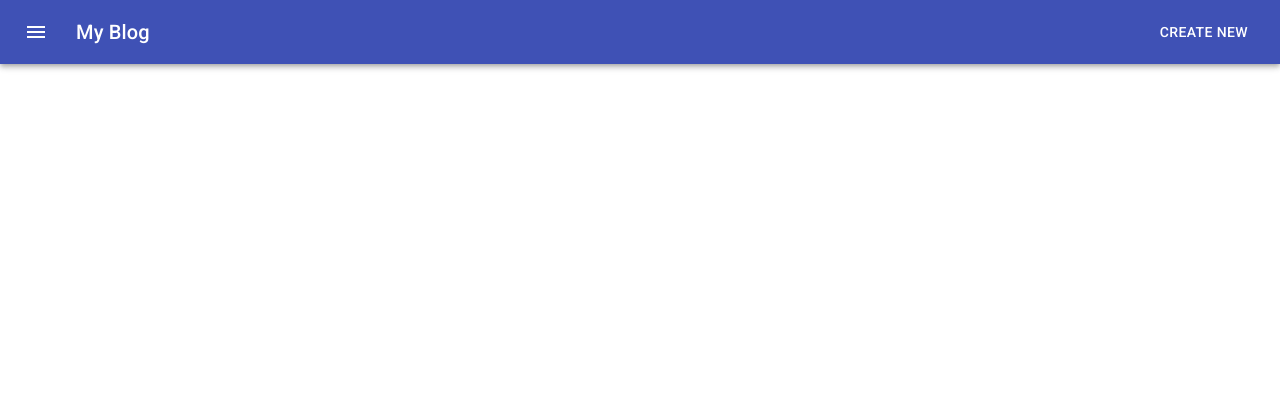
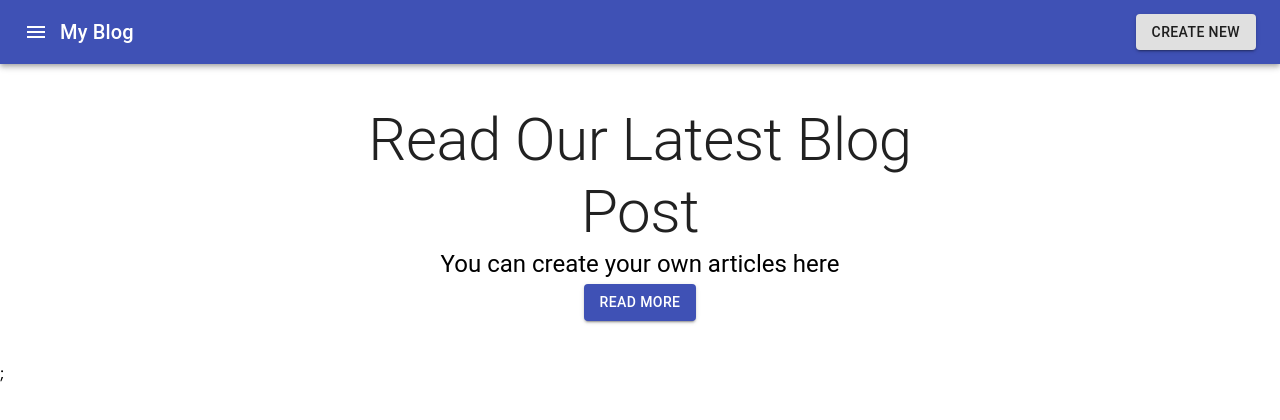
Before and after one commit to Pasan-Williams/Blog-page, a React (Create React App) app: page / in a window 1280 px wide. Shown: the top 420 px of the page. Built offline with nearby package versions, Linux system fonts and the light colour scheme.

Commit message:
Hero part add

```diff
--- a/public/index.html
+++ b/public/index.html
@@ -15,10 +15,10 @@
       href="https://fonts.googleapis.com/css2?family=Poppins:wght@300;400;500;600;700;800;900&display=swap"
       rel="stylesheet"
     />
-    <link
+    <!-- <link
       rel="stylesheet"
       href="https://fonts.googleapis.com/css?family=Roboto:300,400,500,700&display=swap"
-    />
+    /> -->
     <link
       rel="stylesheet"
       href="https://fonts.googleapis.com/icon?family=Material+Icons"
--- a/src/header/HeaderBar.js
+++ b/src/header/HeaderBar.js
@@ -1,5 +1,4 @@
 import React from "react";
-import { makeStyles } from "@material-ui/core/styles";
 import {
   AppBar,
   Typography,
@@ -7,42 +6,30 @@ import {
   Toolbar,
   IconButton,
 } from "@material-ui/core";
-import MenuIcon from '@material-ui/icons/Menu';
-
-
-const useStyles = makeStyles((theme) => ({
-  root: {
-    flexGrow: 1,
-  },
-  menuButton: {
-    marginRight: theme.spacing(2),
-  },
-  title: {
-    flexGrow: 1,
-  },
-}));
+import "../header/header.css";
+import MenuIcon from "@material-ui/icons/Menu";
+import Hero from "./Hero"
 
 export default function HeaderBar() {
-  const classes = useStyles();
-
   return (
-    <div className={classes.root}>
+    <div className="root">
       <AppBar position="static">
         <Toolbar>
           <IconButton
             edge="start"
-            className={classes.menuButton}
+            className="menuButton"
             color="inherit"
             aria-label="menu"
           >
             <MenuIcon />
           </IconButton>
-          <Typography variant="h6" className={classes.title}>
+          <Typography variant="h6" className="title">
             My Blog
           </Typography>
-          <Button color="inherit">Create New</Button>
+          <Button variant="contained">Create New</Button>
         </Toolbar>
       </AppBar>
+      <Hero/>
     </div>
   );
 }
--- /dev/null
+++ b/src/header/Hero.js
@@ -0,0 +1,38 @@
+import React from "react";
+import "../header/header.css";
+import { Container, Grid ,Typography, Button } from "@material-ui/core";
+
+export default function Hero() {
+  return (
+    <main>
+      <div className="heroContent">
+        <Container maxWidth="sm">
+          <Typography
+            component="h1"
+            variant="h2"
+            align="center"
+            color="textPrimary"
+          >
+            Read Our Latest Blog Post
+          </Typography>
+          <Typography
+            variant="h5"
+            align="center"
+          >
+            You can create your own articles here
+          </Typography>
+          <div className="heroButtons">
+            <Grid container justify="center">
+              <Grid item>
+                <Button variant="contained" color="primary" className="mt-3">
+                  Read More
+                </Button>
+              </Grid>
+            </Grid>
+          </div>
+        </Container>
+      </div>
+      ;
+    </main>
+  );
+}
--- /dev/null
+++ b/src/header/header.css
@@ -0,0 +1,20 @@
+body{
+    font-family: 'Poppins', sans-serif !important;
+}
+.root {
+  flex-grow: 1;
+  font-family: 'Poppins', sans-serif;
+}
+.menuButton {
+  margin-right: 2px;
+}
+.title {
+  flex-grow: 1;
+}
+.heroContent {
+  background-color: "#000";
+  padding: 40px 0 40px;
+}
+.heroButtons {
+  margin-top: 4px;
+}
```
